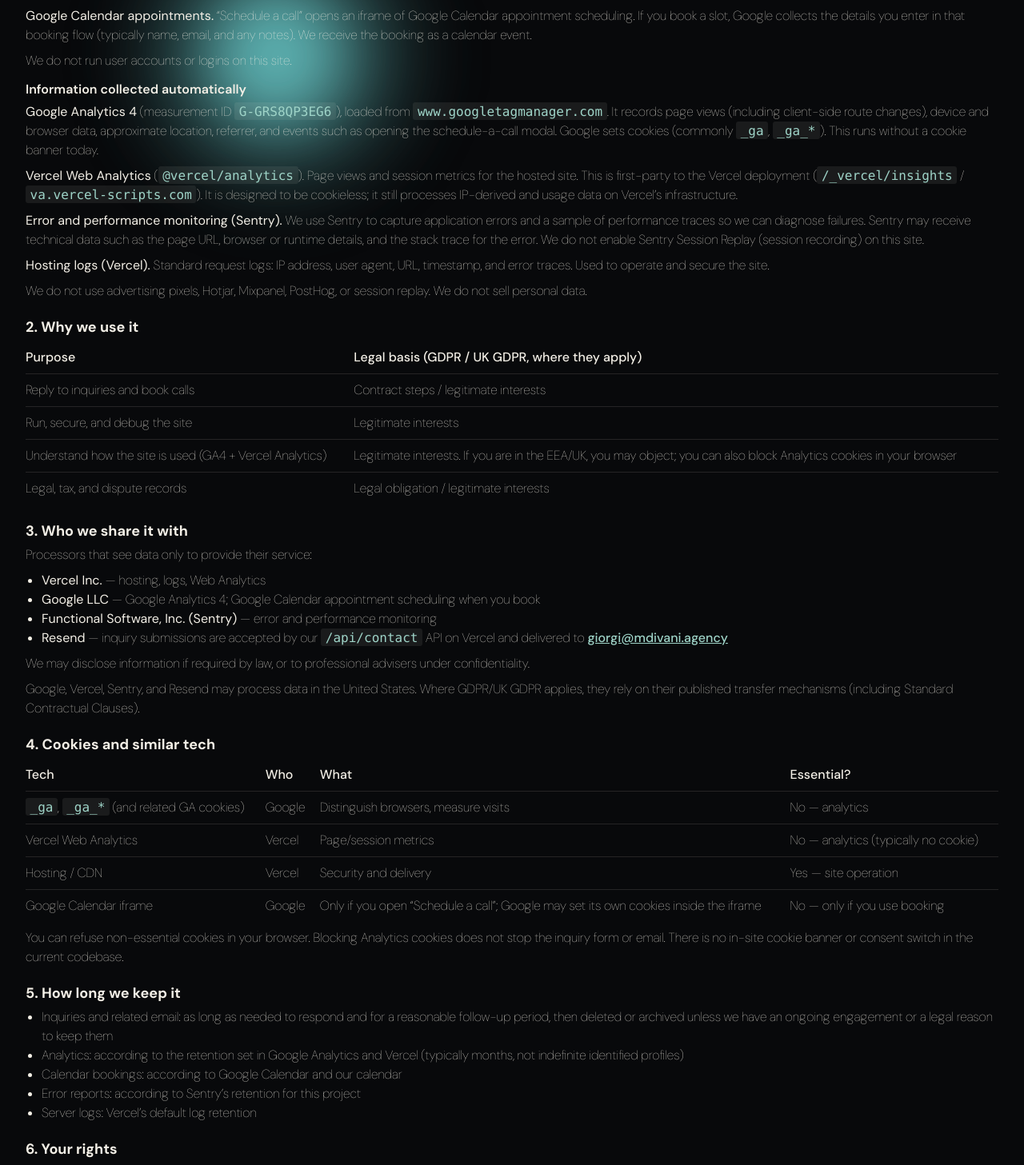
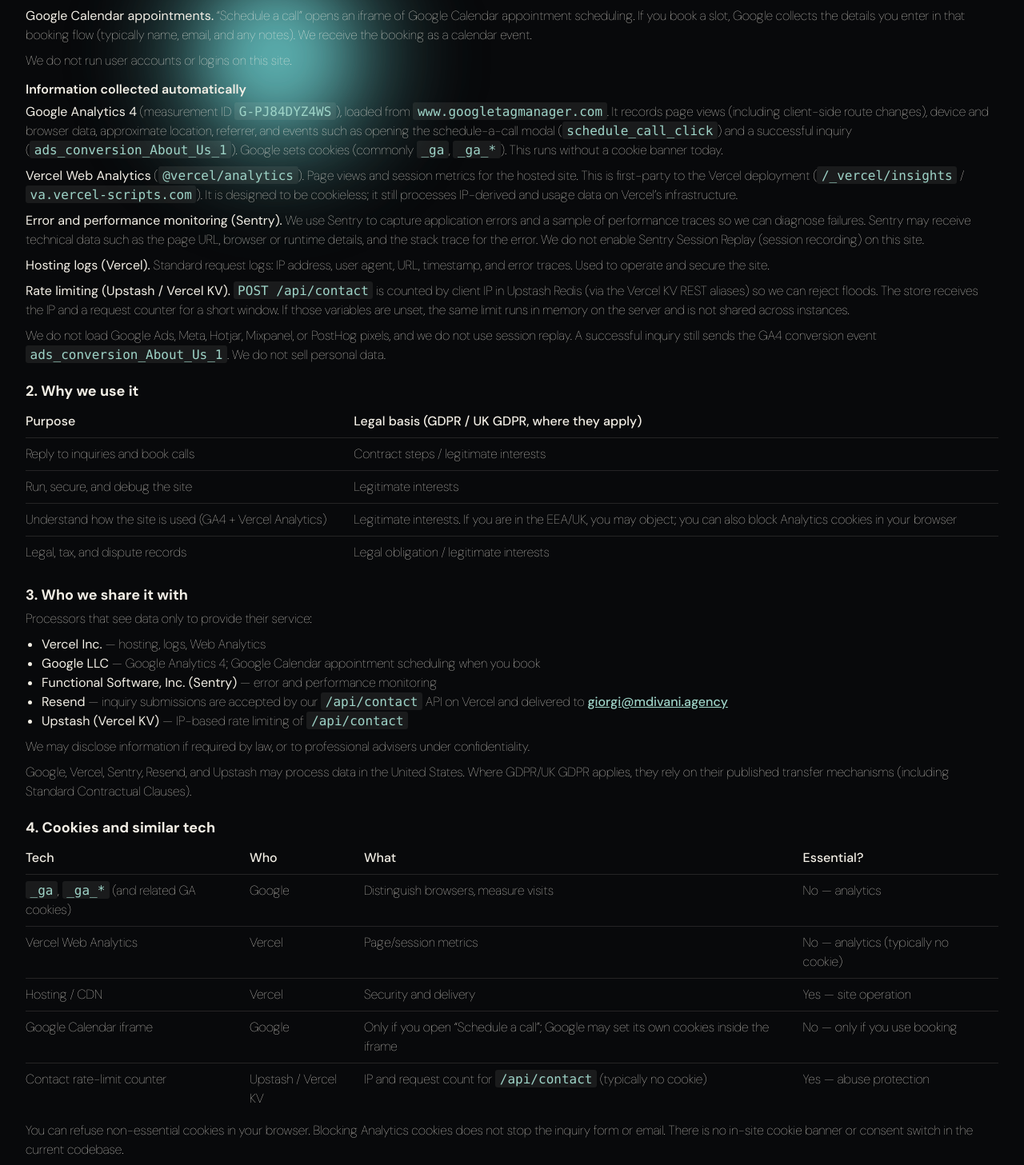
Before and after one commit to Mdivani-Agency/landing-page, a Next.js app: page /privacy-policy in a window 1280 px wide. Shown: the part 800-2257 px from the top of the page at 80% size. Built offline with nearby package versions, Linux system fonts and the light colour scheme; no server answers.

Commit message:
fix(legal): align privacy copy with live processors
Publish the documented GA4 property, disclose the inquiry ads
conversion event, and name Upstash / Vercel KV as the contact
rate-limit processor.

Co-authored-by: giorgi <giorgi@mdivani.agency>

```diff
--- a/components/legal/privacy-policy.tsx
+++ b/components/legal/privacy-policy.tsx
@@ -4,8 +4,16 @@
   LegalDocument,
   LegalTable,
 } from "@/components/legal/legal-document";
+import {
+  DOCUMENTED_GA_MEASUREMENT_ID,
+  resolveMeasurementId,
+} from "@/lib/analytics";
 
-const ga4MeasurementId = "G-GRS8QP3EG6";
+const ga4MeasurementId =
+  resolveMeasurementId(
+    process.env.NEXT_PUBLIC_GA_MEASUREMENT_ID,
+    process.env.NEXT_PUBLIC_FIREBASE_MEASUREMENT_ID,
+  ) ?? DOCUMENTED_GA_MEASUREMENT_ID;
 const gaOptOutUrl = "https://tools.google.com/dlpage/gaoptout";
 
 export function PrivacyPolicyContent() {
@@ -77,9 +85,10 @@
           <code>www.googletagmanager.com</code>. It records page views
           (including client-side route changes), device and browser data,
           approximate location, referrer, and events such as opening the
-          schedule-a-call modal. Google sets cookies (commonly{" "}
-          <code>_ga</code>, <code>_ga_*</code>). This runs without a cookie
-          banner today.
+          schedule-a-call modal (<code>schedule_call_click</code>) and a
+          successful inquiry (<code>ads_conversion_About_Us_1</code>). Google
+          sets cookies (commonly <code>_ga</code>, <code>_ga_*</code>). This
+          runs without a cookie banner today.
         </p>
         <p>
           <strong>Vercel Web Analytics</strong> (<code>@vercel/analytics</code>).
@@ -103,8 +112,18 @@
           and secure the site.
         </p>
         <p>
-          We do not use advertising pixels, Hotjar, Mixpanel, PostHog, or
-          session replay. We do not sell personal data.
+          <strong>Rate limiting (Upstash / Vercel KV).</strong>{" "}
+          <code>POST /api/contact</code> is counted by client IP in Upstash
+          Redis (via the Vercel KV REST aliases) so we can reject floods. The
+          store receives the IP and a request counter for a short window. If
+          those variables are unset, the same limit runs in memory on the
+          server and is not shared across instances.
+        </p>
+        <p>
+          We do not load Google Ads, Meta, Hotjar, Mixpanel, or PostHog pixels,
+          and we do not use session replay. A successful inquiry still sends the
+          GA4 conversion event <code>ads_conversion_About_Us_1</code>. We do
+          not sell personal data.
         </p>
       </section>
 
@@ -163,15 +182,20 @@
             <code>/api/contact</code> API on Vercel and delivered to{" "}
             <a href={`mailto:${site.email}`}>{site.email}</a>
           </li>
+          <li>
+            <strong>Upstash (Vercel KV)</strong> — IP-based rate limiting of{" "}
+            <code>/api/contact</code>
+          </li>
         </ul>
         <p>
           We may disclose information if required by law, or to professional
           advisers under confidentiality.
         </p>
         <p>
-          Google, Vercel, Sentry, and Resend may process data in the United
-          States. Where GDPR/UK GDPR applies, they rely on their published
-          transfer mechanisms (including Standard Contractual Clauses).
+          Google, Vercel, Sentry, Resend, and Upstash may process data in the
+          United States. Where GDPR/UK GDPR applies, they rely on their
+          published transfer mechanisms (including Standard Contractual
+          Clauses).
         </p>
       </section>
 
@@ -216,6 +240,15 @@
               </td>
               <td>No — only if you use booking</td>
             </tr>
+            <tr>
+              <td>Contact rate-limit counter</td>
+              <td>Upstash / Vercel KV</td>
+              <td>
+                IP and request count for <code>/api/contact</code> (typically
+                no cookie)
+              </td>
+              <td>Yes — abuse protection</td>
+            </tr>
           </tbody>
         </LegalTable>
         <p>
@@ -241,6 +274,10 @@
             Calendar bookings: according to Google Calendar and our calendar
           </li>
           <li>Error reports: according to Sentry’s retention for this project</li>
+          <li>
+            Contact rate-limit counters: the 60-second window in Upstash /
+            Vercel KV (or in memory if that store is unset)
+          </li>
           <li>Server logs: Vercel’s default log retention</li>
         </ul>
       </section>
--- a/lib/analytics.ts
+++ b/lib/analytics.ts
@@ -1,4 +1,7 @@
 const MEASUREMENT_ID_PATTERN = /^G-[A-Z0-9]+$/;
+
+/** Production/preview GA4 property documented in README and vercel-cutover. */
+export const DOCUMENTED_GA_MEASUREMENT_ID = "G-PJ84DYZ4WS";
 
 type PendingEvent = {
   name: string;
```
Also changed, not shown: 1 other file (tests, documents, lock files or other folders).
